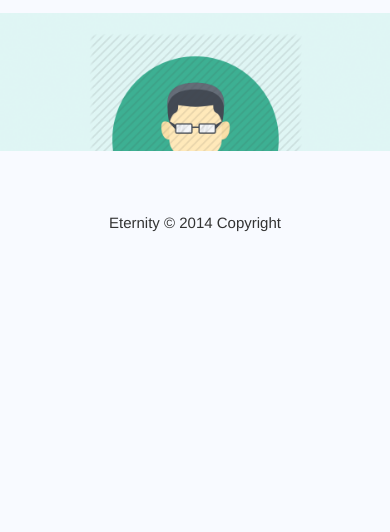
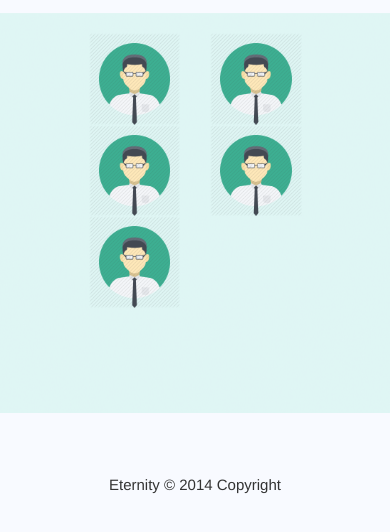
Before and after one commit to hufei365/timeshow, a plain HTML site: page mcdh.html in a window 390 px wide. Shown: the part 68-600 px from the top of the page. Drawn offline with Linux system fonts and the light colour scheme.

Commit message:
1，细节调整；

```diff
--- a/js/include.js
+++ b/js/include.js
@@ -50,7 +50,6 @@ function setHeader(){
     $("#navbar-spy li").removeClass("active");
     var location = window.location.href.split("/");
     var current_page = location[location.length - 1];
-    console.log(current_page);
     $("#navbar-spy li a[href='"+current_page+"']").closest("li").addClass("active");
 }
 
--- a/mcdh.html
+++ b/mcdh.html
@@ -22,6 +22,17 @@
         .carousel-indicators{
             left:60%;
             text-align: right;
+        }
+
+        @media (max-width: 767px){
+            .carousel-caption{
+                overflow-y: auto;
+            }
+        }
+        @media (min-width: 767px){
+            .carousel-caption{
+                overflow-y: hidden;
+            }
         }
     </style>
 </head>
@@ -80,43 +91,32 @@
 <section id="carousel-section" class="section-global-wrapper">
     <div class="container-fluid-kamn">
         <div class="row">
-            <div id="carousel-1" class="carousel slide">
 
-
-
-                <!-- Wrapper for slides -->
-                <div class="carousel-inner">
-                    <!-- Begin Slide 1 -->
-                    <div class="item active">
+                    <div class="item"  style="background-image:url('assets/img/background.png')">
                         <img src="assets/img/background.png" height="400" style="width: 100% ;" lt="">
                         <div class="carousel-caption" style="top:0;">
                             <div class="col-lg-12" style="display: table;">
-                                <div class="col-lg-3">
+                                <div class="col-lg-3 col-md-4 col-sm-4 col-xs-6">
                                     <img src="assets/img/team/member1.png" style="width: 100%;">
                                 </div>
-                                <div class="col-lg-3">
+                                <div class="col-lg-3 col-md-4 col-sm-4 col-xs-6">
                                     <img src="assets/img/team/member1.png" style="width: 100%;">
                                 </div>
-                                <div class="col-lg-3">
+                                <div class="col-lg-3 col-md-4 col-sm-4 col-xs-6">
                                     <img src="assets/img/team/member1.png" style="width: 100%;">
                                 </div>
-                                <div class="col-lg-3">
+                                <div class="col-lg-3 col-md-4 col-sm-4 col-xs-6">
                                     <img src="assets/img/team/member1.png" style="width: 100%;">
                                 </div>
 
-                                <div class="col-lg-3">
+                                <div class="col-lg-3 col-md-4 col-sm-4 col-xs-6">
                                     <img src="assets/img/team/member1.png" style="width: 100%;">
                                 </div>
 
                             </div>
                         </div>
-                    </div>
-                    <!-- End Slide 1 -->
-                </div>
-
-
+</div>
             </div>
-        </div>
     </div>
 </section>
 <!-- End #carousel-section -->
```
Also changed, not shown: index.html (+2 -3 lines), rmsp.html (+5 -2 lines), sgrj.html (+3 -3 lines), 1 other file.
